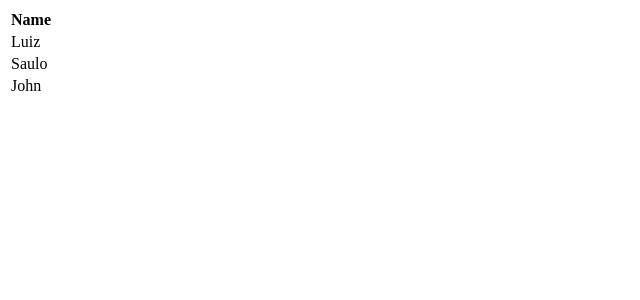
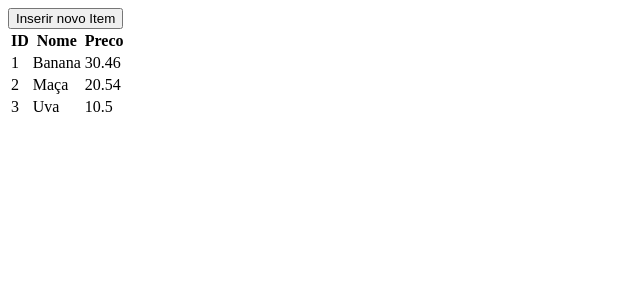
Before and after one commit to sauloaalmeida/FrontEnd-Microblog, a React (Vite) app: page / in a window 1280 px wide. Shown: the top 300 px of the page, without its empty margins (0-640 px from the left). Built offline with nearby package versions, Linux system fonts and the light colour scheme.

Commit message:
Cria componente de botão e o dado em formato de itens

```diff
--- /dev/null
+++ b/src/Botao.jsx
@@ -0,0 +1,12 @@
+ const insereItem = () => {
+    alert('Hello World');
+  };
+
+function Botao(props) {
+  return(
+    <button onClick={insereItem}>{props.nome}</button>
+  );
+
+}
+
+export default Botao;
--- a/src/main.jsx
+++ b/src/main.jsx
@@ -1,23 +1,42 @@
 import { createRoot } from 'react-dom/client'
+import Botao from './Botao';
 
-const namelist = ['Luiz', 'Saulo', 'John'];
+let item1 = {id: 1, name: "Banana", price: 30.46};
+let item2 = {id: 2, name: "Maça", price: 20.54};
+let item3 = {id: 3, name: "Uva", price: 10.5};
 
-function MyElement() {
-  return (
+const itemsList = [item1, item2, item3];
+
+
+
+function TabelaItems() {
+  return(
     <table>
       <tr>
-        <th>Name</th>
+        <th>ID</th>
+        <th>Nome</th>
+        <th>Preco</th>
       </tr>
-      {namelist.map(name =>
+      {itemsList.map(item =>
         <tr>
-          <td>{name}</td>
+          <td>{item.id}</td>
+          <td>{item.name}</td>
+          <td>{item.price}</td>
         </tr>
       )}
     </table>
+  );
+}
 
+function GridItems() {
+  return (
+    <>
+    <Botao nome="Inserir novo Item"/>
+    <TabelaItems/>
+    </>
   );
 }
 
 createRoot(document.getElementById('root')).render(
-  <MyElement />
+  <GridItems/>
 )
```
